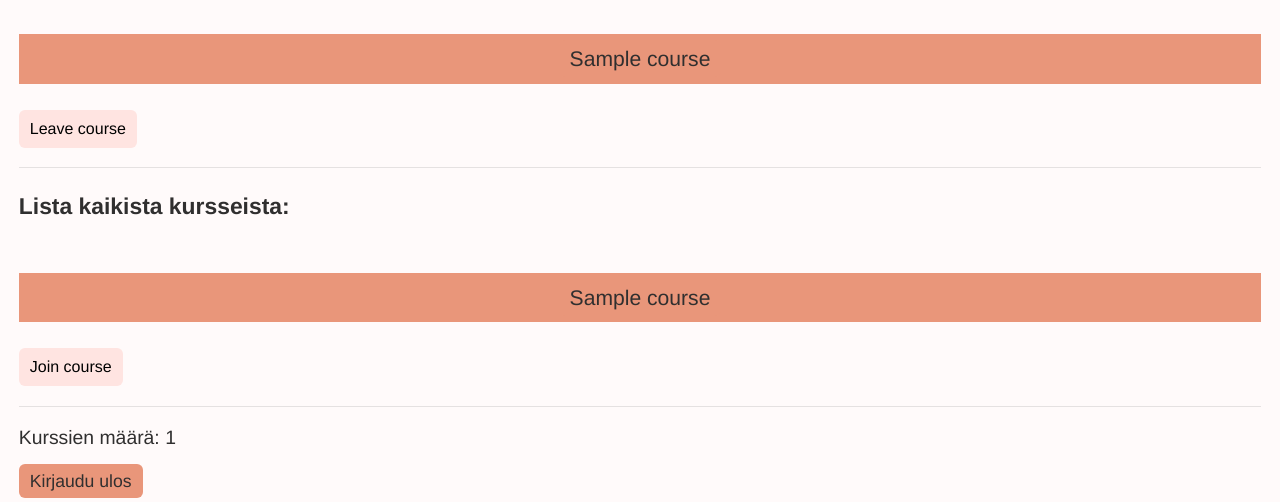
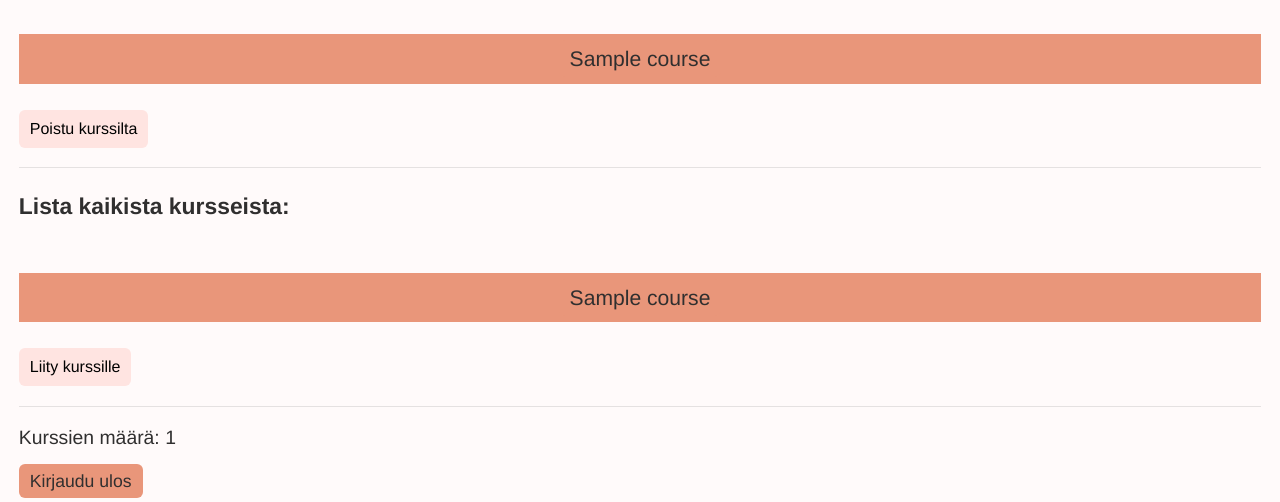
Before and after one commit to Maijjay/tsoha-opetussovellus, a Flask app: template templates/courses.html in a window 1280 px wide. Shown: the part 201-703 px from the top of the page. Run offline with Flask 2, Linux system fonts and the light colour scheme; the visitor is signed in with stand-in values (Sample User, id 1); the template is opened without the code that fills it: most values are stand-ins (such as "Sample title", 1, 10 or a date in 2020); some libraries are stand-ins or nearby versions.

Commit message:
Minor fix

```diff
--- a/templates/courses.html
+++ b/templates/courses.html
@@ -17,7 +17,7 @@
         </div>
         <form action="/leave_course" method="POST">
             <input type="hidden" name="coursename" value="{{course.coursename}}"></p>
-            <button type="submit">Leave course</button>
+            <button type="submit">Poistu kurssilta</button>
         </form>
         <hr>
     {% endfor %}
@@ -31,7 +31,7 @@
 
         <form action="/join_course" method="POST">
             <input type="hidden" name="coursename" value="{{course.coursename}}"></p>
-            <button type="submit">Join course</button>
+            <button type="submit">Liity kurssille</button>
         </form>
 
         <hr>
```
